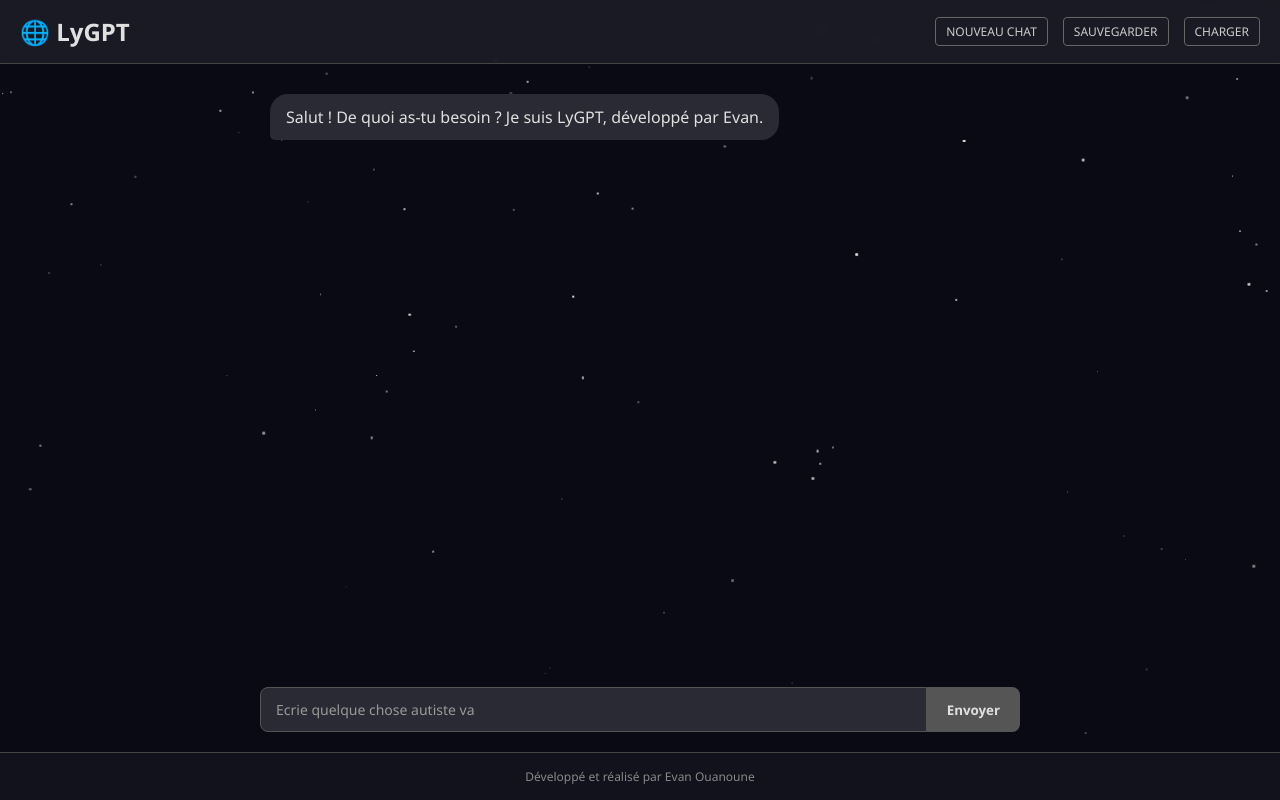
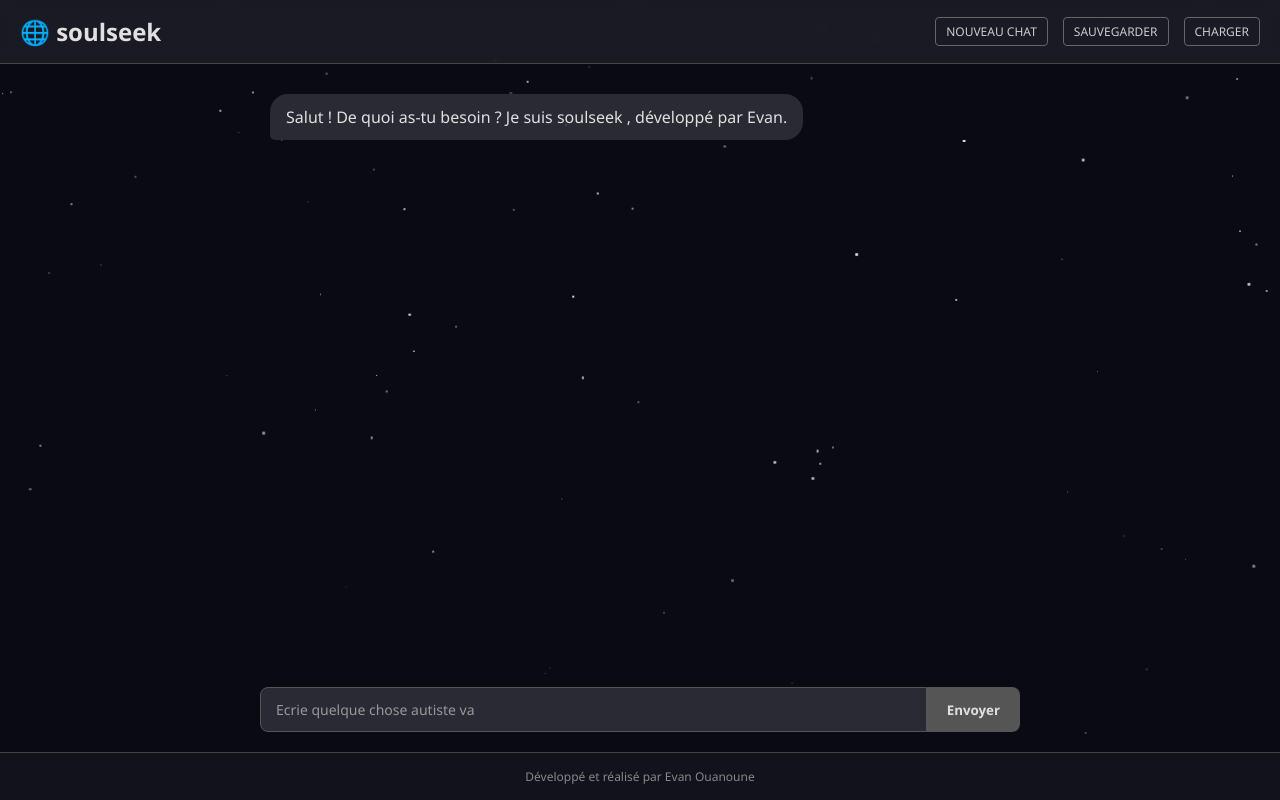
Before and after one commit to whunotloyaa/soulseekv1, a website: page index.html in a window 1280 px wide. Drawn offline with Linux system fonts and the light colour scheme.

Commit message:
Update index.html

```diff
--- a/index.html
+++ b/index.html
@@ -243,7 +243,7 @@
 
   <!-- En-tête -->
   <header>
-    <div class="logo">🌐 LyGPT</div>
+    <div class="logo">🌐 soulseek</div>
     <div class="header-actions">
       <button class="action-btn" id="new-chat-btn">NOUVEAU CHAT</button>
       <button class="action-btn" id="save-chat-btn">SAUVEGARDER</button>
@@ -255,7 +255,7 @@
   <main>
     <div class="chat-area" id="chat" aria-live="polite" role="log">
       <div class="message lygpt-message">
-        Salut ! De quoi as-tu besoin ? Je suis LyGPT, développé par Evan.
+        Salut ! De quoi as-tu besoin ? Je suis soulseek , développé par Evan.
       </div>
     </div>
 
```
